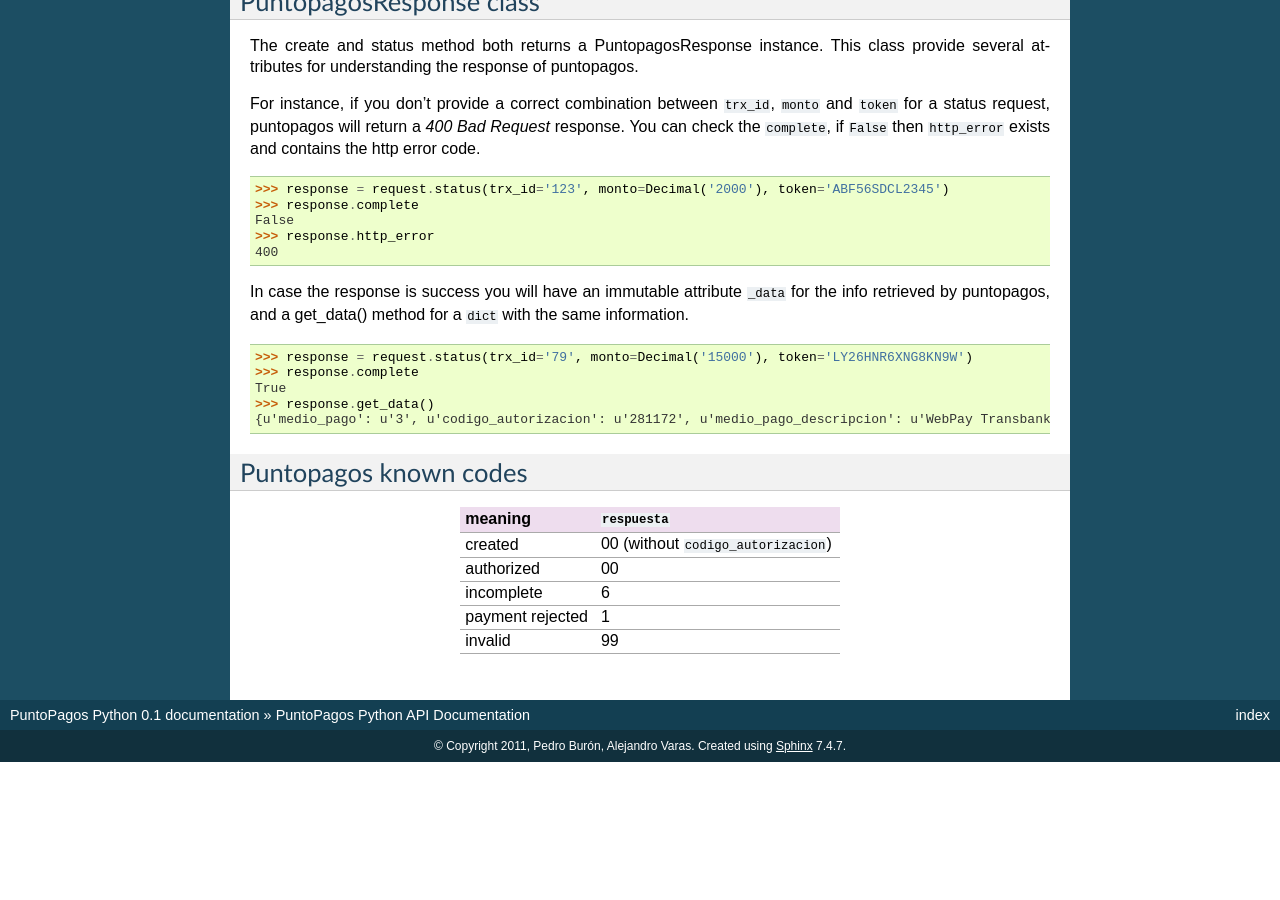
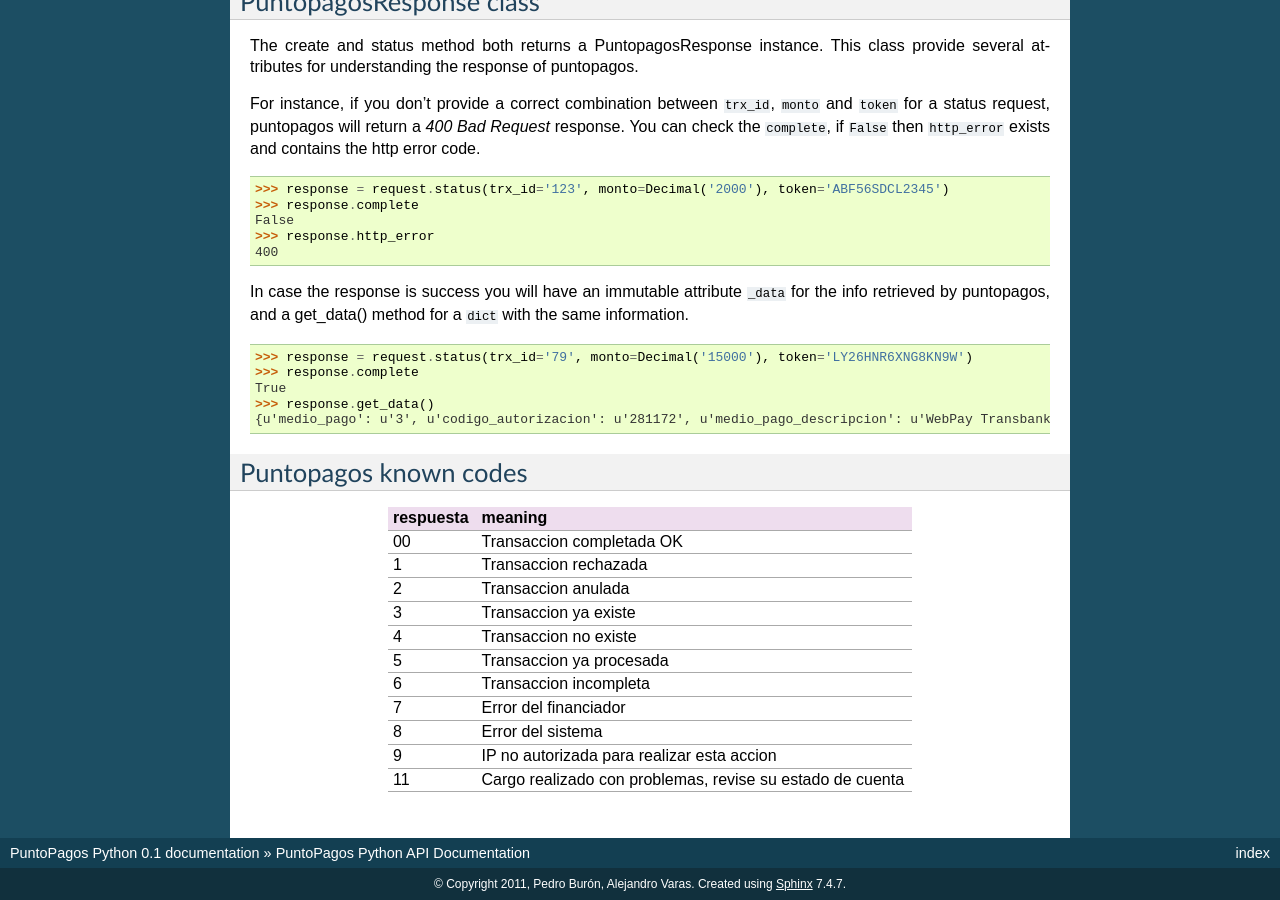
Before and after one commit to witoi/PuntoPagos, a Sphinx documentation site: the page built from docs/source/index.rst, in a window 1280 px wide and 900 px high, scrolled down 1048 px. Built offline with Sphinx 7.4.7, drawn with Linux system fonts in a browser that asks for light colours; before the commit the page ends 1810 px from its top, so only the background shows below that.

```diff
--- a/docs/source/index.rst
+++ b/docs/source/index.rst
@@ -75,12 +75,18 @@ In case the response is success you will have an immutable attribute ``_data`` f
 Puntopagos known codes
 ======================
 
-  ================  =================================
-  meaning           ``respuesta``
-  ================  =================================
-  created           00 (without ``codigo_autorizacion``)
-  authorized        00
-  incomplete        6
-  payment rejected  1
-  invalid           99
-  ================  =================================
+  ========= =================================
+  respuesta meaning
+  ========= =================================
+  00        Transaccion completada OK
+  1         Transaccion rechazada
+  2         Transaccion anulada
+  3         Transaccion ya existe
+  4         Transaccion no existe
+  5         Transaccion ya procesada
+  6         Transaccion incompleta
+  7         Error del financiador
+  8         Error del sistema
+  9         IP no autorizada para realizar esta accion
+  11        Cargo realizado con problemas, revise su estado de cuenta
+  ========= =================================
--- a/puntopagos/__init__.py
+++ b/puntopagos/__init__.py
@@ -1 +1 @@
-__version__ = (0, 1, 0)
+__version__ = (0, 2, 0)
```
